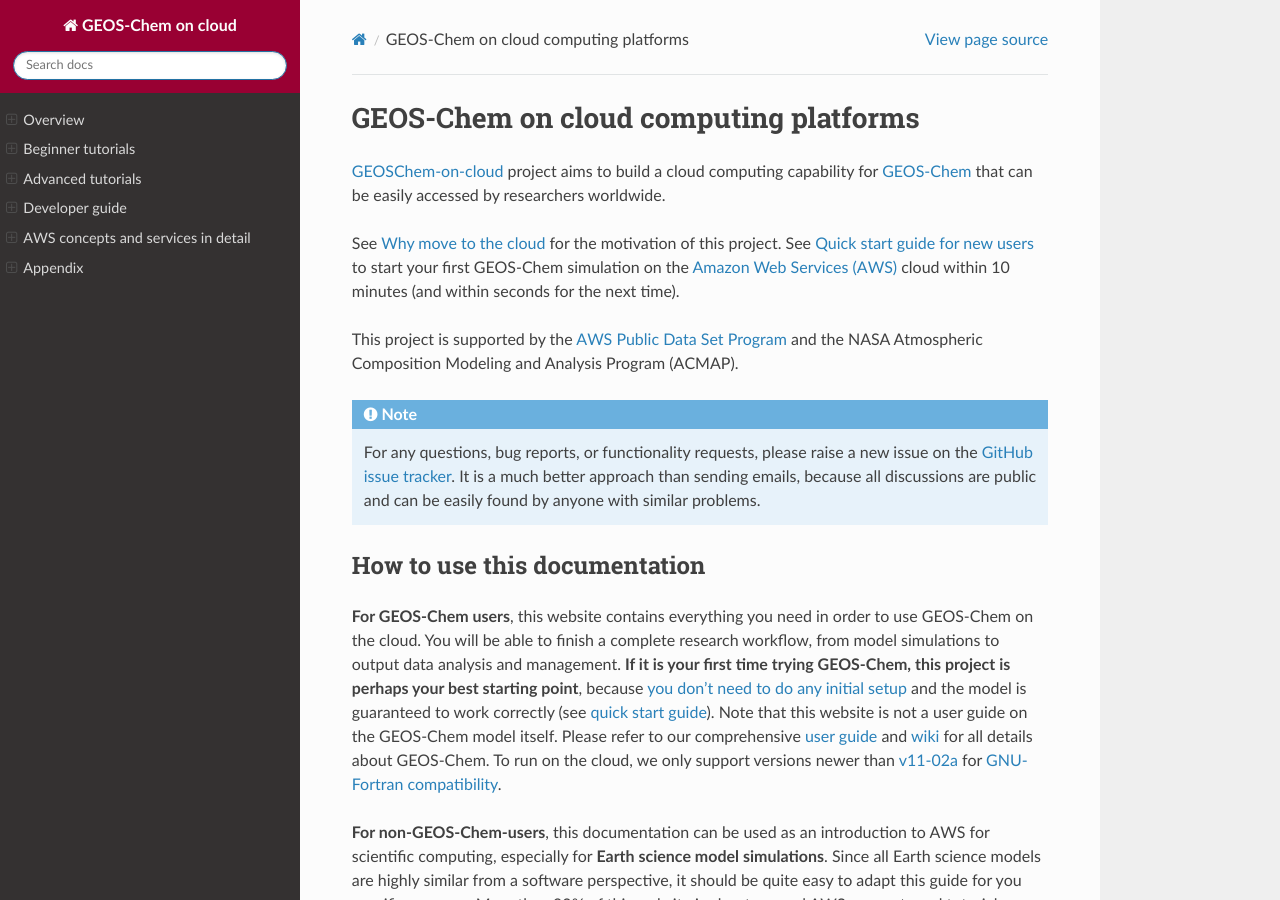
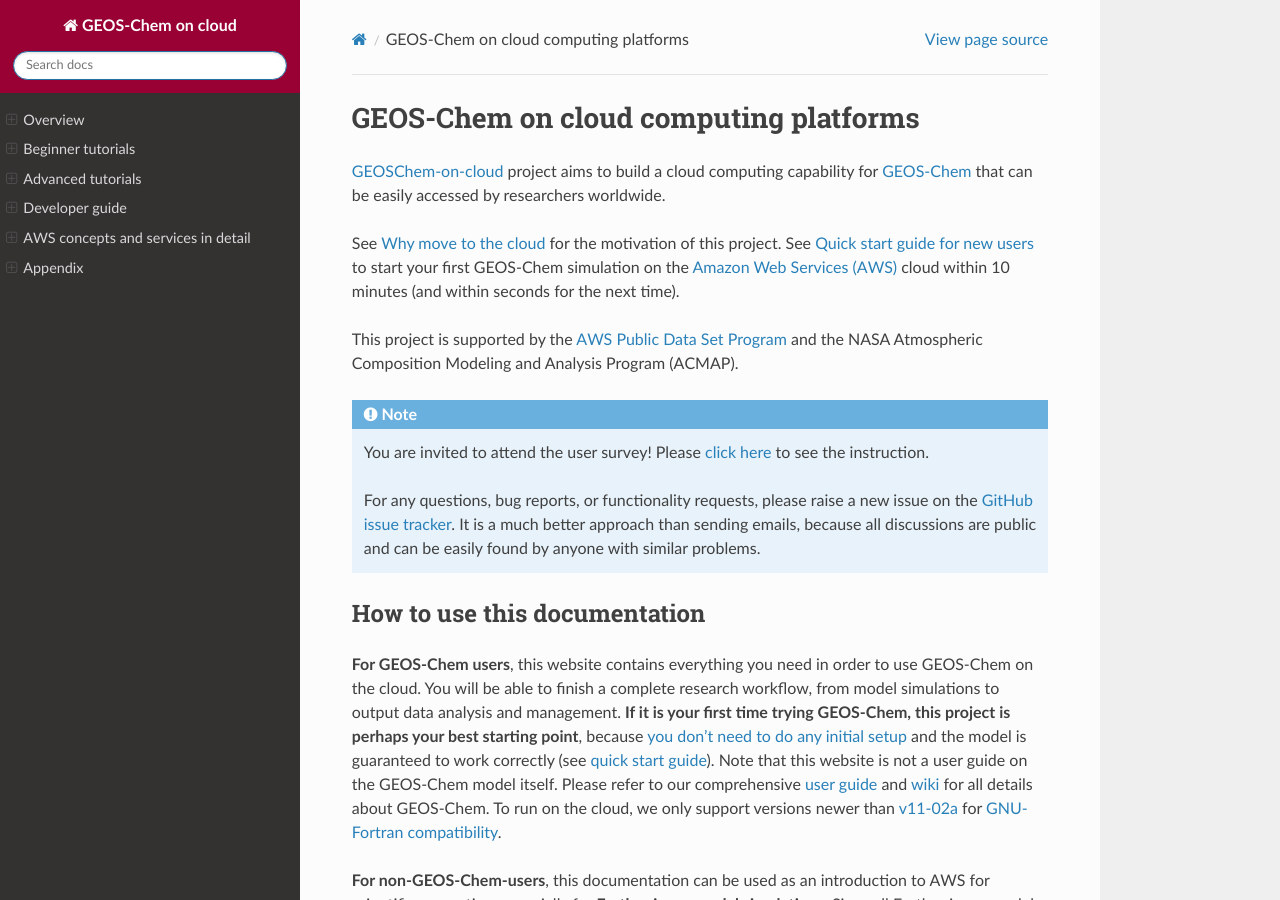
Before and after one commit to geoschem/geos-chem-cloud, a Sphinx documentation site: the page built from doc/source/index.rst, in a window 1280 px wide and 900 px high. Built offline with Sphinx 7.4.7 and the Read the Docs theme 2.0.0, drawn with Linux system fonts in a browser that asks for light colours.

Commit message:
Mention user survey in the front page

```diff
--- a/doc/source/index.rst
+++ b/doc/source/index.rst
@@ -8,6 +8,8 @@ See :ref:`motivation-label` for the motivation of this project. See :ref:`quick-
 This project is supported by the `AWS Public Data Set Program <https://registry.opendata.aws/geoschem-input-data/>`_ and the NASA Atmospheric Composition Modeling and Analysis Program (ACMAP).
 
 .. note::
+  You are invited to attend the user survey! Please `click here <https://github.com/geoschem/cloud_GC/issues/15>`_ to see the instruction.
+
   For any questions, bug reports, or functionality requests, please raise a new issue on the `GitHub issue tracker <https://github.com/geoschem/cloud_GC/issues>`_. It is a much better approach than sending emails, because all discussions are public and can be easily found by anyone with similar problems.
 
 How to use this documentation
```
